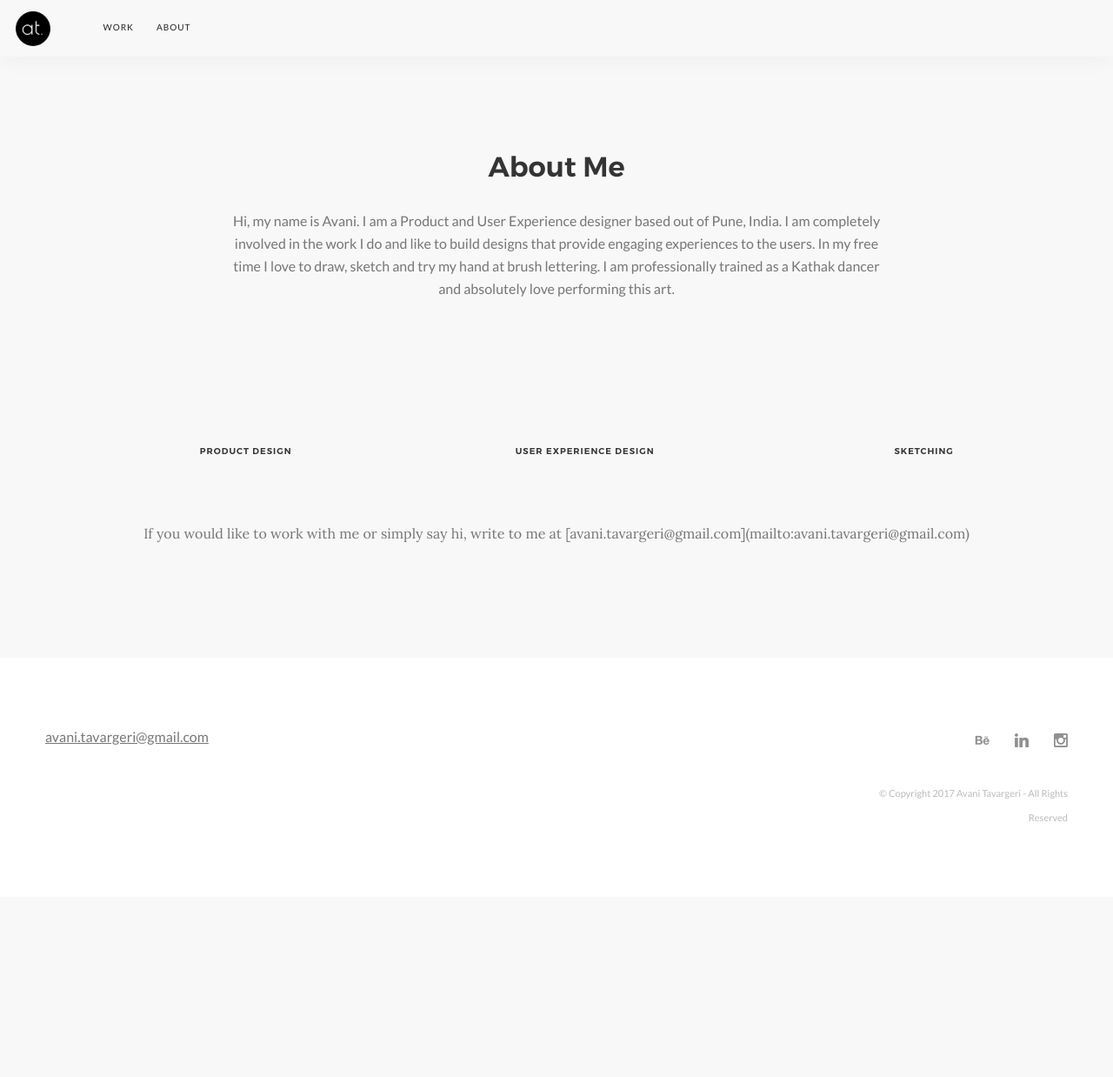
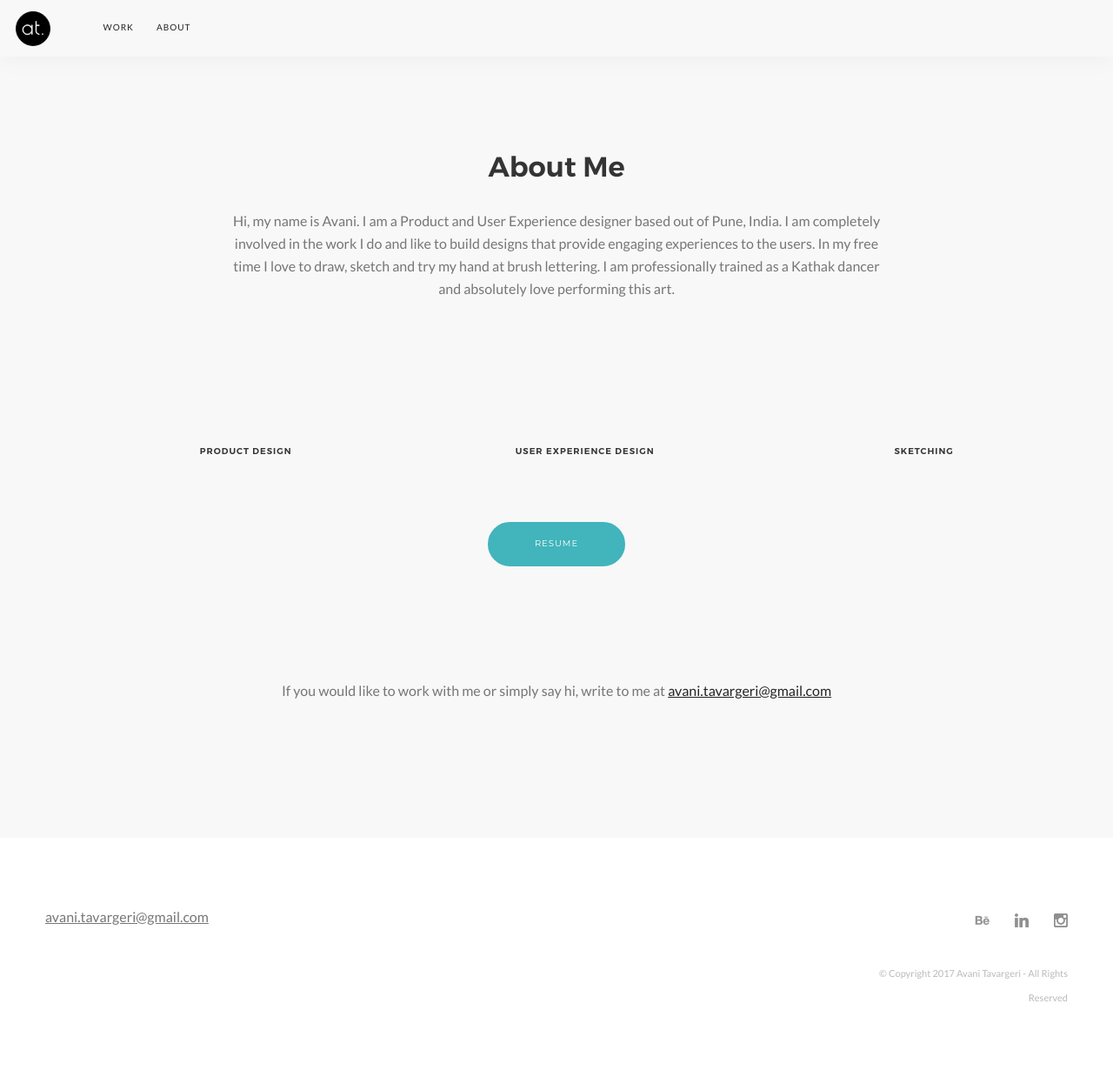
Before and after one commit to akshatkedia/avani-tavargeri, a Jekyll site: the page built from about.markdown, in a window 1280 px wide. Shown: the whole page at 87% size. Built offline with Jekyll 4.4.1, drawn with Linux system fonts in a browser that asks for light colours; some web fonts are replaced; before the commit the page ends 1031 px from its top, so only the background shows below that.

Commit message:
Updated Config and 6 other files

```diff
--- a/_config.yml
+++ b/_config.yml
@@ -57,9 +57,9 @@
 - README*
 - node_modules
 - ".gitignore"
-gems:
+plugins:
 - jekyll-seo-tag
 - jekyll-sitemap
 behance: https://www.behance.net/avani-tavargeri
 linkedin: https://www.linkedin.com/in/avanitavargeri
-instagram: https://www.instagram.com/avanitavargeri/?hl=en
+instagram: https://www.instagram.com/avanitavargeri
--- a/_includes/footer.html
+++ b/_includes/footer.html
@@ -5,13 +5,13 @@
   <div class="col-sm-3 col-sm-offset-6 text-right text-center-xs">
     <ul class="social-list">
       <li>
-        <a href="#"><i class="socicon-behance"></i></a>
+        <a href="{{ site.behance }}"><i class="socicon-behance"></i></a>
       </li>
       <li>
-        <a href="#"><i class="socicon-linkedin"></i></a>
+        <a href="{{ site.linkedin }}"><i class="socicon-linkedin"></i></a>
       </li>
       <li>
-        <a href="#"><i class="socicon-instagram"></i></a>
+        <a href="{{ site.instagram }}"><i class="socicon-instagram"></i></a>
       </li>
     </ul><span class="type--fine-print">© Copyright <span class="update-year">2016</span> {{ site.title }} - All Rights Reserved</span>
   </div>
--- a/_layouts/about.html
+++ b/_layouts/about.html
@@ -31,9 +31,24 @@
     <div class="row">
       <div class="col-sm-12">
         <div class="text-center">
-          {{ page.contact.text }}
+          <a class="btn btn--primary" href="{{ page.resume.link }}">
+            <span class="btn__text">
+              Resume
+            </span>
+          </a>
         </div>
       </div>
     </div>
   </div>
 </section>
+<section>
+  <div class="container">
+    <div class="row">
+      <div class="col-sm-12">
+        <div class="text-center">
+          {{ page.contact.text | markdownify }}
+        </div>
+      </div>
+    </div>
+  </div>
+</section>
--- a/_layouts/default.html
+++ b/_layouts/default.html
@@ -16,6 +16,7 @@
   <link href="https://fonts.googleapis.com/css?family=Muli:400,400italic,300italic,300%7CLato:400,400italic" rel="stylesheet" type="text/css">
   <link href="/styles/font-mulilato.css" rel="stylesheet" type="text/css">
   <link rel="icon" type="image/x-icon" href="/favicon.ico" />
+  {% seo %}
 </head>
 
 <body>
--- a/_layouts/index.html
+++ b/_layouts/index.html
@@ -23,7 +23,6 @@
   <div class="container">
     <div class="row">
       <div class="masonry">
-        <div class="masonry__filters text-center" data-filter-all-text="Show All"></div>
         <div class="masonry__container masonry--animate masonry--active">
           {% for project in site.projects %}
           <div class="col-sm-4 masonry__item" data-masonry-filter="{{ project['project category'] | downcase }}">
```
Also changed, not shown: other parts of _layouts/index.html (+2 -2 lines), img/logo-dark.svg, img/logo-light.svg.
